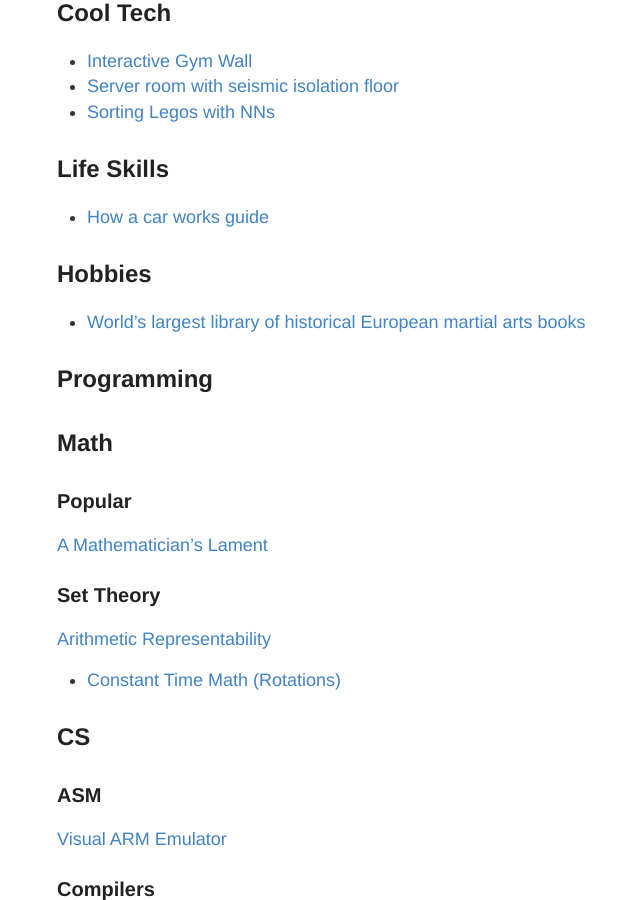
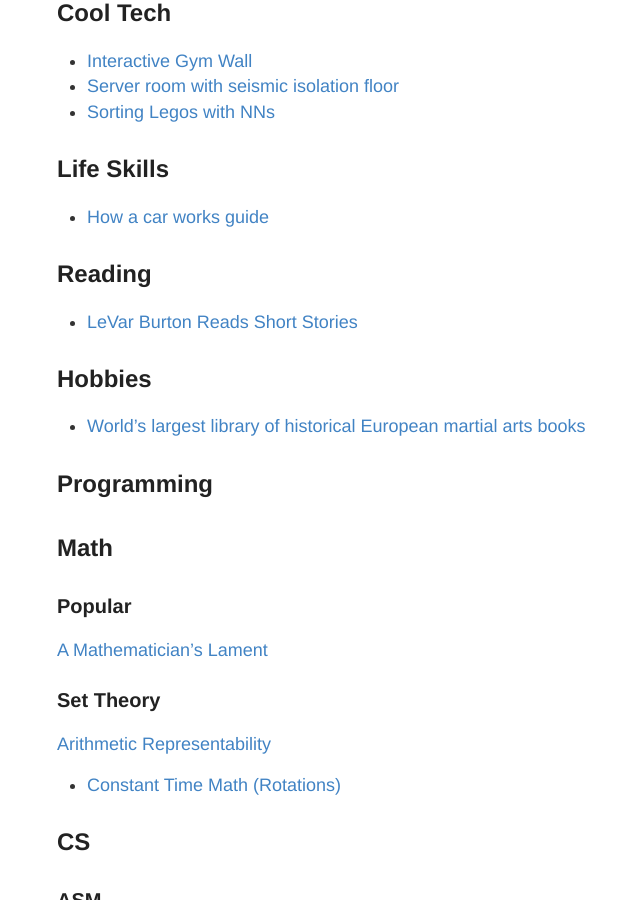
Before and after one commit to RONNCC/ronncc.github, a Jekyll site: the page built from _posts/2016-1-1-InterestingLinks.md, in a window 1280 px wide and 900 px high, scrolled down 398 px. Shown: the whole window, without its empty margins (223-863 px from the left). Built offline with Jekyll 4.4.1, drawn with Linux system fonts in a browser that asks for light colours; comment, search, counter and statistics services are not loaded.

Commit message:
Updated 2016-1-1-InterestingLinks.md

```diff
--- a/_posts/2016-1-1-InterestingLinks.md
+++ b/_posts/2016-1-1-InterestingLinks.md
@@ -25,6 +25,8 @@
 ## Life Skills
 - [How a car works guide](https://www.howacarworks.com/)
 
+## Reading
+- [LeVar Burton Reads Short Stories](https://art19.com/shows/levar-burton-reads)
 
 ## Hobbies
 - [World's largest library of historical European martial arts books](http://wiktenauer.com/wiki/Main_Page)
```
